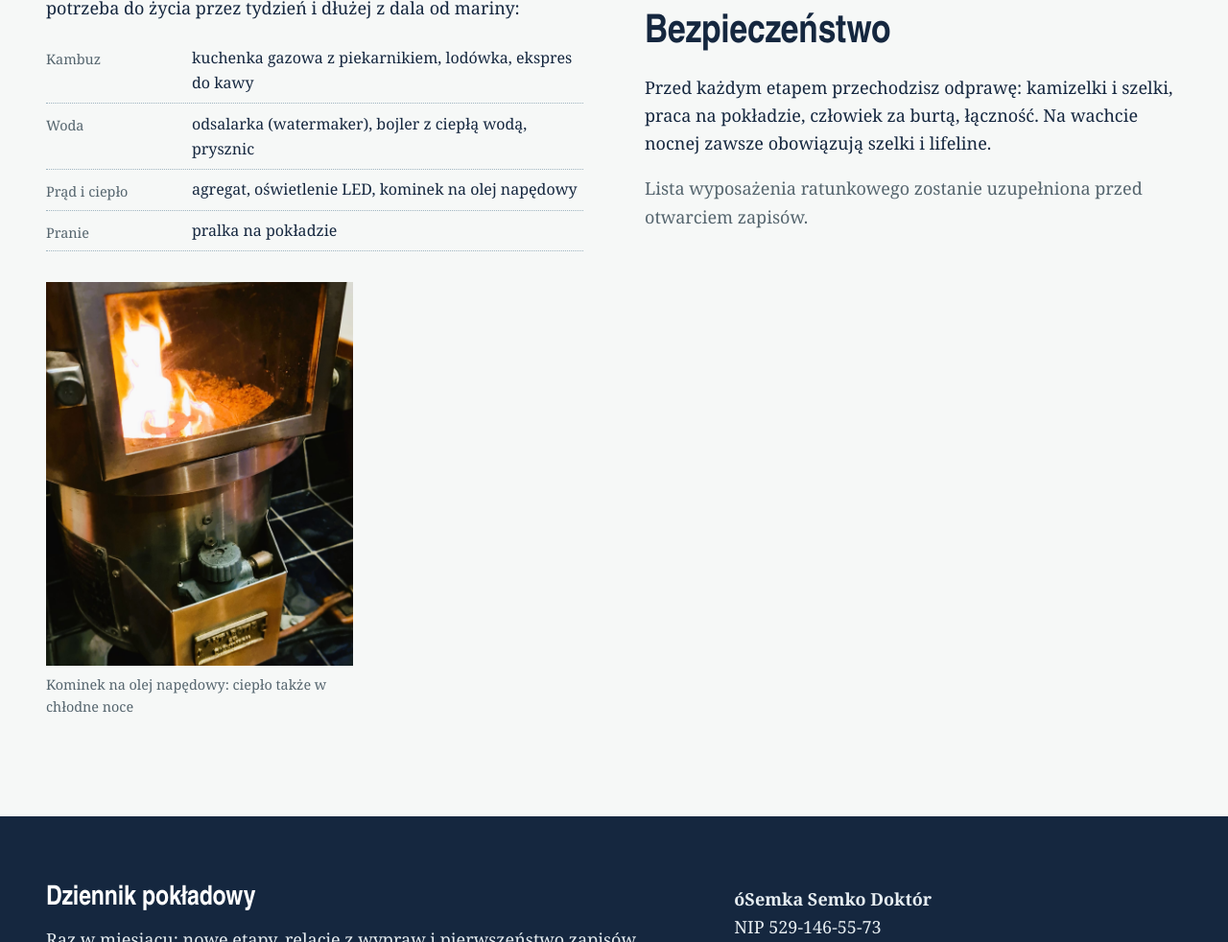
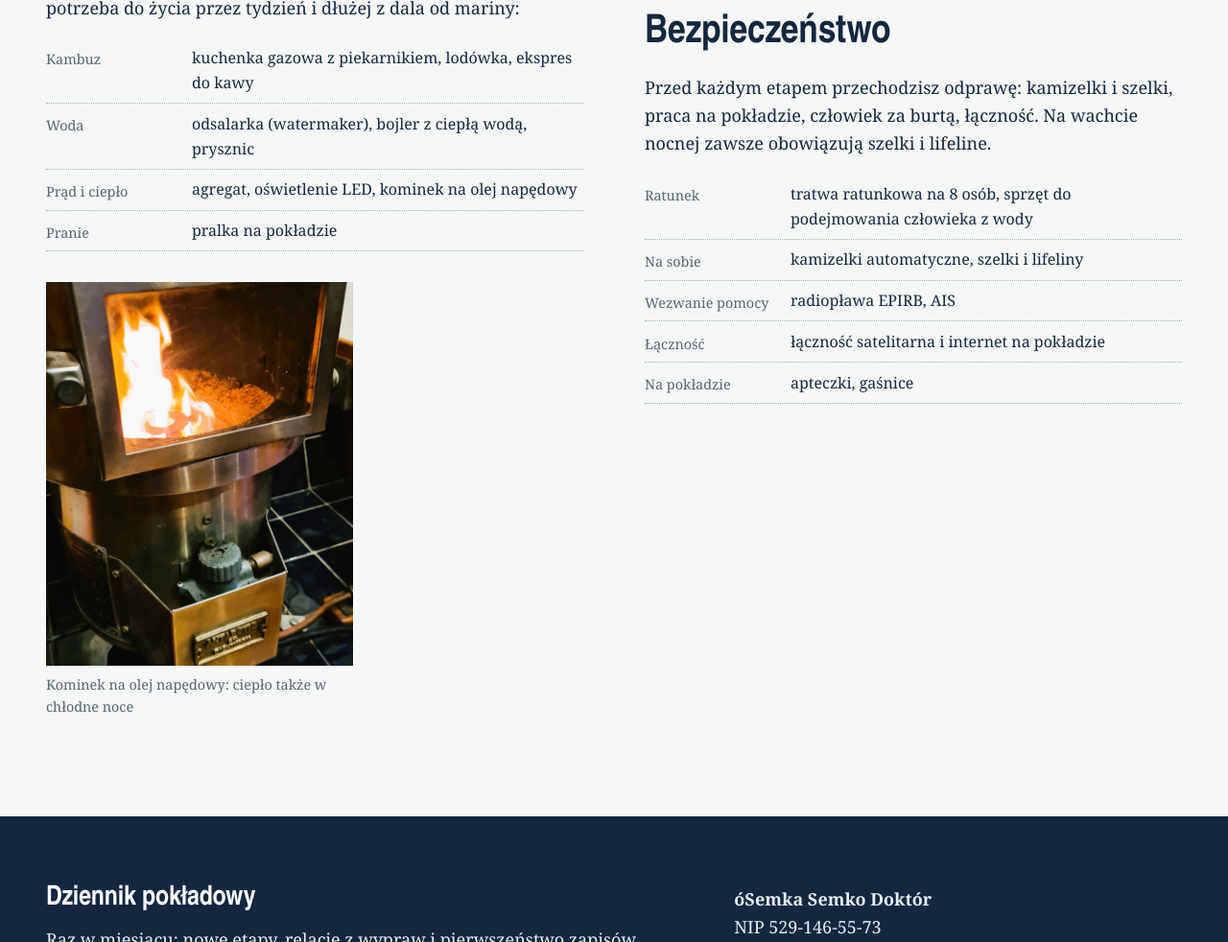
Before and after one commit to SemkoDoktor/osemka-www, an Astro site: page /jacht in a window 1280 px wide. Shown: the part 2404-3386 px from the top of the page at 96% size. Built offline with nearby package versions, Linux system fonts and the light colour scheme; Astro itself is replaced by a stand-in of ours.

Commit message:
Jacht: lista wyposażenia ratunkowego
Co-Authored-By: Claude Opus 5.5 <noreply@anthropic.com>

```diff
--- a/src/pages/jacht.astro
+++ b/src/pages/jacht.astro
@@ -52,7 +52,13 @@ import piecyk from '../assets/zdjecia/osemka-piecyk.jpg';
         </dl>
         <h2>Bezpieczeństwo</h2>
         <p>Przed każdym etapem przechodzisz odprawę: kamizelki i szelki, praca na pokładzie, człowiek za burtą, łączność. Na wachcie nocnej zawsze obowiązują szelki i lifeline.</p>
-        <p class="muted">Lista wyposażenia ratunkowego zostanie uzupełniona przed otwarciem zapisów.</p>
+        <dl class="kit">
+          <div><dt>Ratunek</dt><dd>tratwa ratunkowa na 8 osób, sprzęt do podejmowania człowieka z wody</dd></div>
+          <div><dt>Na sobie</dt><dd>kamizelki automatyczne, szelki i lifeliny</dd></div>
+          <div><dt>Wezwanie pomocy</dt><dd>radiopława EPIRB, AIS</dd></div>
+          <div><dt>Łączność</dt><dd>łączność satelitarna i internet na pokładzie</dd></div>
+          <div><dt>Na pokładzie</dt><dd>apteczki, gaśnice</dd></div>
+        </dl>
       </div>
     </div>
   </section>
```
Also changed, not shown: CONTENT-TODO.md (+1 -1 lines).
